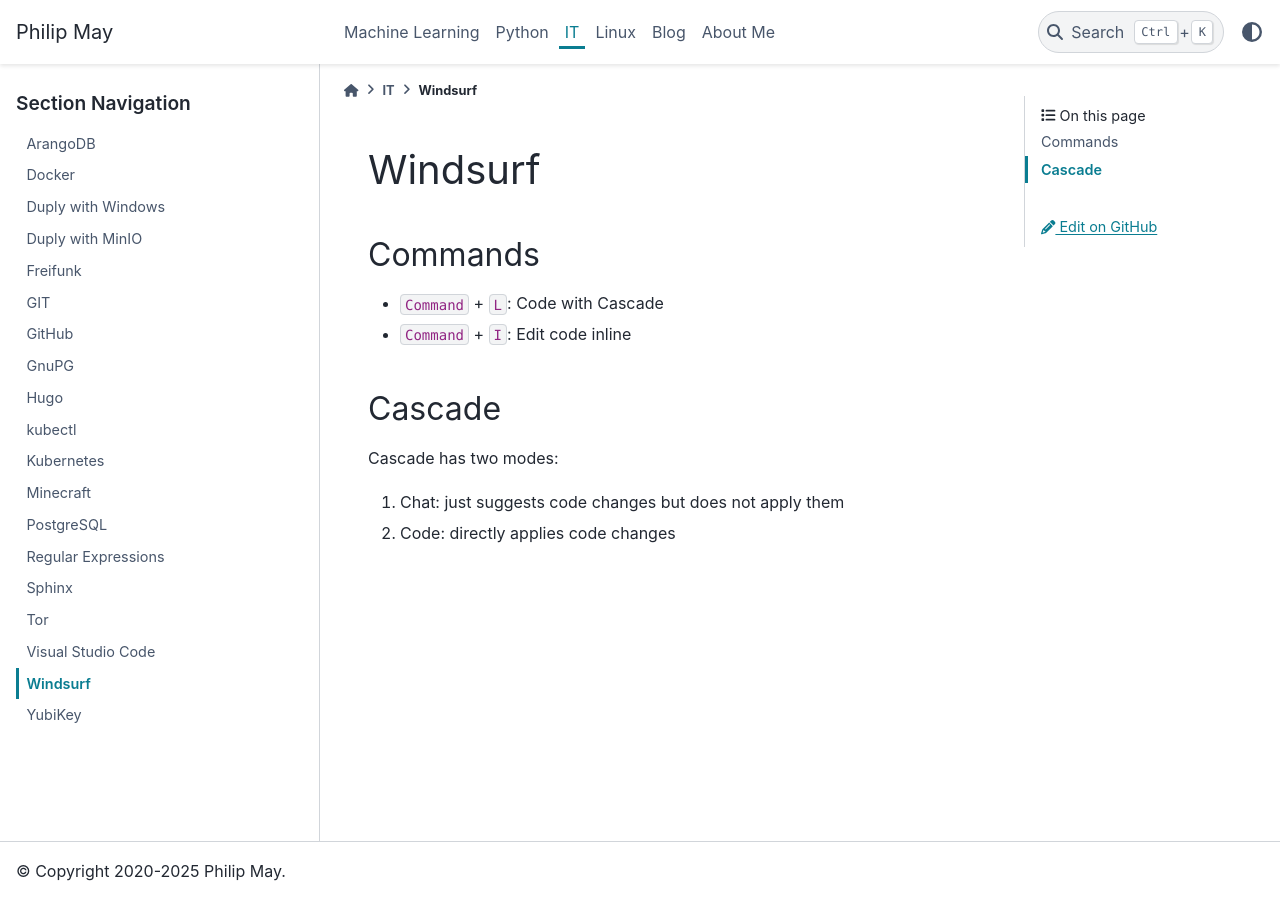
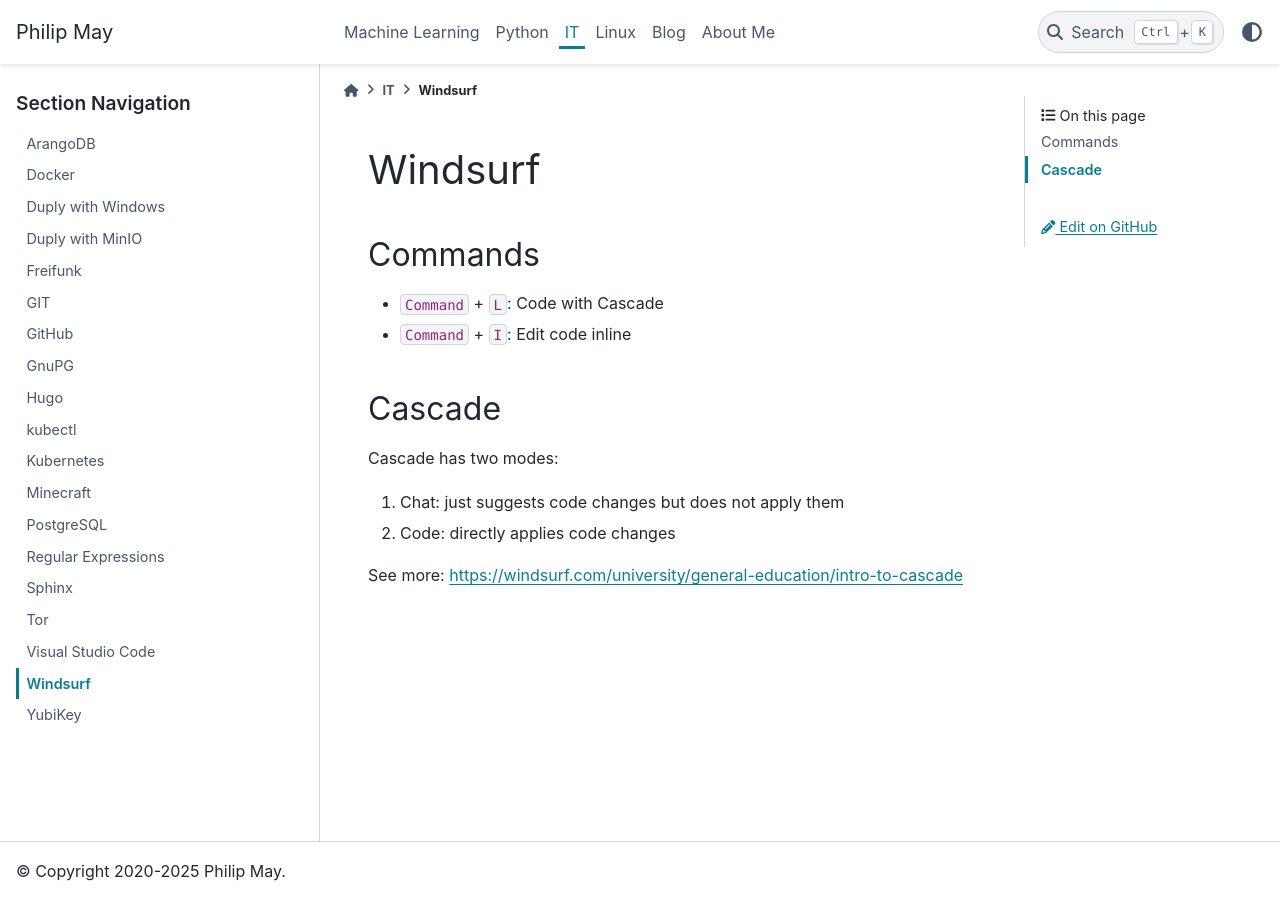
Before and after one commit to PhilipMay/PhilipMay_org, a Sphinx documentation site: the page built from source/it/windsurf.md, in a window 1280 px wide. Built offline with Sphinx 7.4.7 and the PyData theme 0.15.4, drawn with Linux system fonts in a browser that asks for light colours; comment, search, counter and statistics services are not loaded.

Commit message:
Add link to Cascade introduction in windsurf.md
Added a link to the Cascade introduction page.

```diff
--- a/source/it/windsurf.md
+++ b/source/it/windsurf.md
@@ -10,3 +10,5 @@
 Cascade has two modes:
 1. Chat: just suggests code changes but does not apply them
 2. Code: directly applies code changes
+
+See more: <https://windsurf.com/university/general-education/intro-to-cascade>
```
